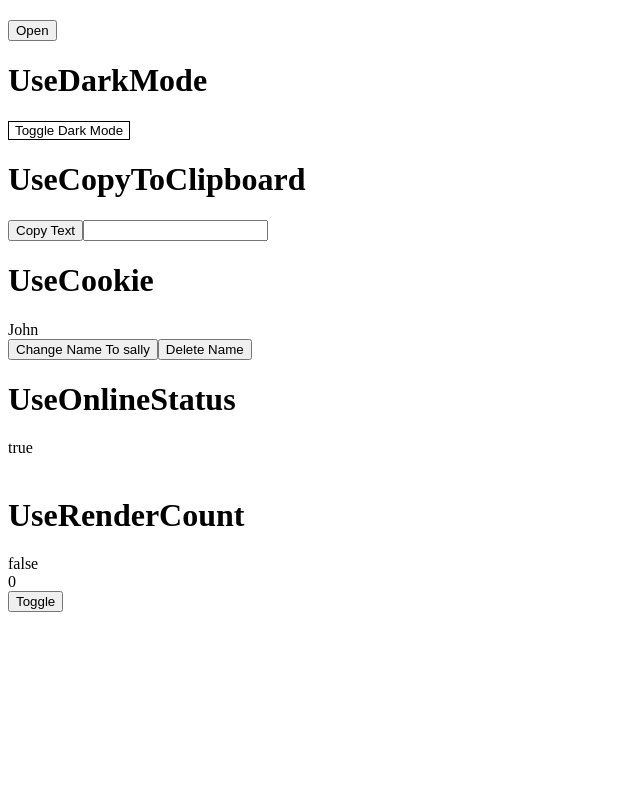
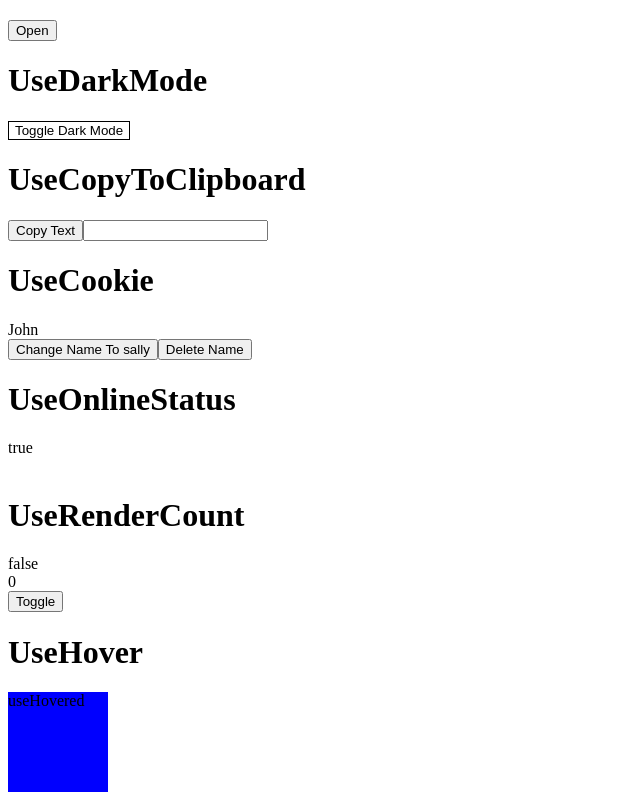
Before and after one commit to dongseup/react_custom_hooks_in_project, a React (Create React App) app: page / in a window 1280 px wide. Shown: the part 3149-3949 px from the top of the page, without its empty margins (0-640 px from the left). Before the commit the page ends 3769 px from the top, so only its background shows below. Built offline with nearby package versions, Linux system fonts and the light colour scheme; no server answers.

Commit message:
usehover

```diff
--- a/src/App.js
+++ b/src/App.js
@@ -22,6 +22,7 @@ import UseCopyToClipboard from './hooks/useCopyToClipboard';
 import UseCookie from './hooks/useCookie';
 import UseOnlineStatus from './hooks/useOnlineStatus';
 import UseRenderCount from './hooks/useRenderCount';
+import UseHover from './hooks/useHover';
 
 function App() {
     return (
@@ -98,6 +99,9 @@ function App() {
             <br />
             <h1>UseRenderCount</h1>
             <UseRenderCount />
+            <br />
+            <h1>UseHover</h1>
+            <UseHover />
         </>
     );
 }
--- /dev/null
+++ b/src/hooks/useHover/index.js
@@ -0,0 +1,20 @@
+import { useRef } from 'react';
+import useHover from './useHover';
+
+export default function Index() {
+    const elementRef = useRef();
+    const hovered = useHover(elementRef);
+
+    return (
+        <div
+            ref={elementRef}
+            style={{
+                backgroundColor: hovered ? 'blue' : 'red',
+                width: '100px',
+                height: '100px',
+            }}
+        >
+            useHovered
+        </div>
+    );
+}
--- /dev/null
+++ b/src/hooks/useHover/useHover.js
@@ -0,0 +1,11 @@
+import { useState } from 'react';
+import useEventListener from '../useEventListener/useEventListener';
+
+export default function useHover(ref) {
+    const [hovered, setHovered] = useState(false);
+
+    useEventListener('mouseover', () => setHovered(true), ref.current);
+    useEventListener('mouseout', () => setHovered(false), ref.current);
+
+    return hovered;
+}
```
